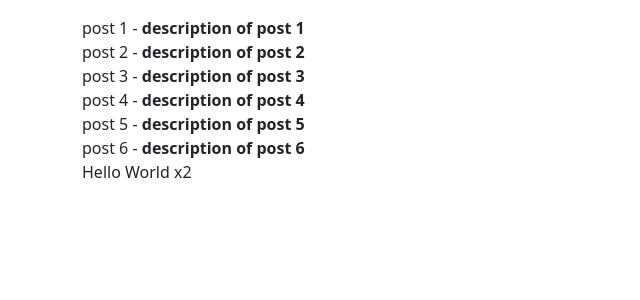
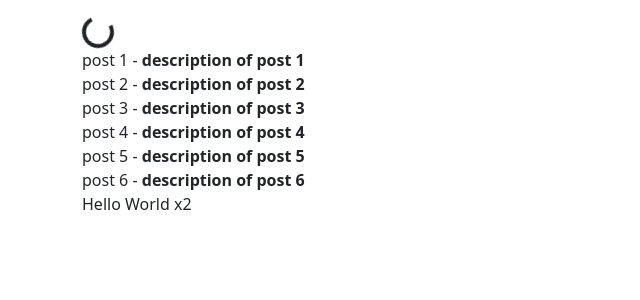
Before and after one commit to rdgitwork/NAT_Assignment4, a Django app: page / in a window 1280 px wide. Shown: the top 300 px of the page, without its empty margins (0-640 px from the left). Run offline with Django 5.2, Linux system fonts and the light colour scheme; data comes from the database, SQL or seed files in the repository.

Commit message:
Add a bootstrap's spinner.

```diff
--- a/dj_ajax/src/posts/templates/posts/main.html
+++ b/dj_ajax/src/posts/templates/posts/main.html
@@ -2,6 +2,11 @@
 {% extends "base.html" %} {% load static %} {% block scripts %}
 <script src="{% static 'posts/main.js' %}" defer></script>
 {% endblock scripts %} {% block titles %} posts {% endblock titles %} {% block content %}
+<div id="spinner-box">
+    <div class="spinner-border" role="status">
+        <span class="visually-hidden">Loading..</span>
+    </div>
+</div>
 <div id="posts-box"></div>
 <div id="hello-world"></div>
 {% endblock content %}
```
